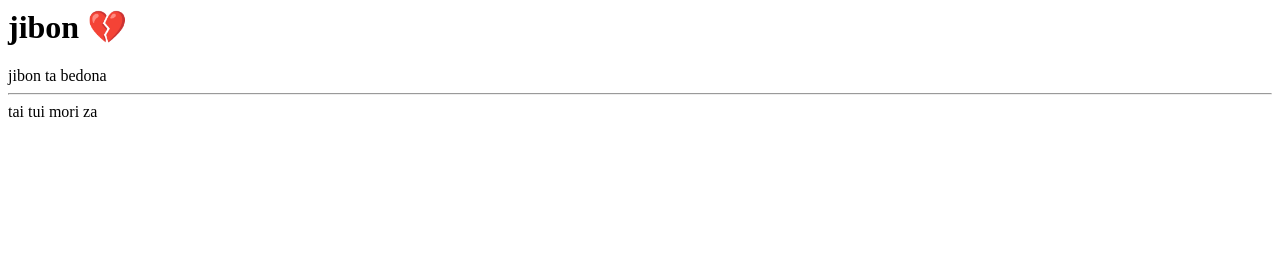
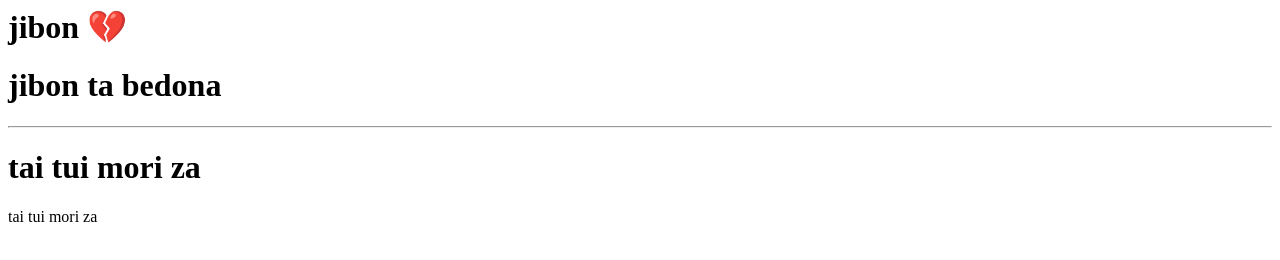
Before and after one commit to mdabrar76/mena1, a plain HTML site: page index.html in a window 1280 px wide. Drawn offline with Linux system fonts and the light colour scheme.

Commit message:
Update index.html

```diff
--- a/index.html
+++ b/index.html
@@ -3,7 +3,7 @@
   <title> life is painful </title>
 </head>
 <body>
-  jibon ta bedona
+<h1>jibon ta bedona</h1>
   <hr>
-  tai tui mori za
+ <h1>tai tui mori za</h1> tai tui mori za
 </body>
```
